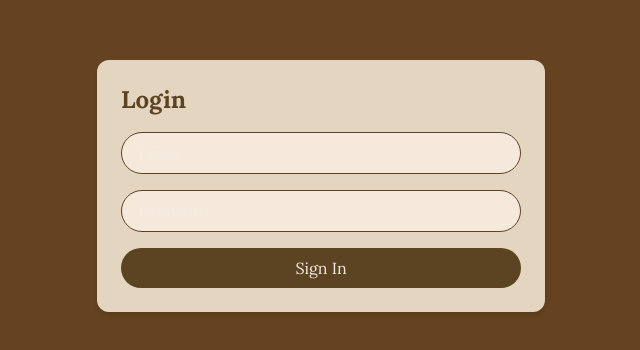
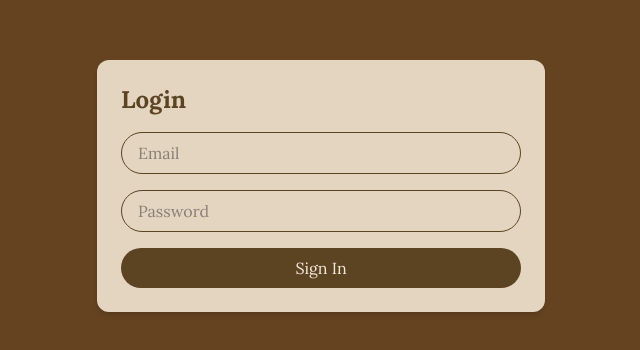
Before and after one commit to Fsucatti/journal-app, a Next.js app: page /signin in a window 1280 px wide. Shown: the part 214-564 px from the top of the page, without its empty margins (319-959 px from the left). Built offline with nearby package versions, Linux system fonts and the light colour scheme.

Commit message:
fixing colors on signin

```diff
--- a/src/app/(auth)/signin/page.tsx
+++ b/src/app/(auth)/signin/page.tsx
@@ -36,7 +36,7 @@ export default function SignInPage() {
         <input
           type="email"
           placeholder="Email"
-          className="w-full px-4 py-2 border border-[var(--forest)] rounded-3xl bg-[var(--soft)]"
+          className="w-full px-4 py-2 border border-[var(--forest)] rounded-3xl bg-[var(--soft) ] text-[var(--charcoal)]"
           value={email}
           onChange={(e) => setEmail(e.target.value)}
           required
@@ -44,7 +44,7 @@ export default function SignInPage() {
         <input
           type="password"
           placeholder="Password"
-          className="w-full px-4 py-2 border border-[var(--forest)] rounded-3xl bg-[var(--soft)]"
+          className="w-full px-4 py-2 border border-[var(--forest)] rounded-3xl bg-[var(--soft) ] text-[var(--charcoal)]"
           value={password}
           onChange={(e) => setPassword(e.target.value)}
           required
```
